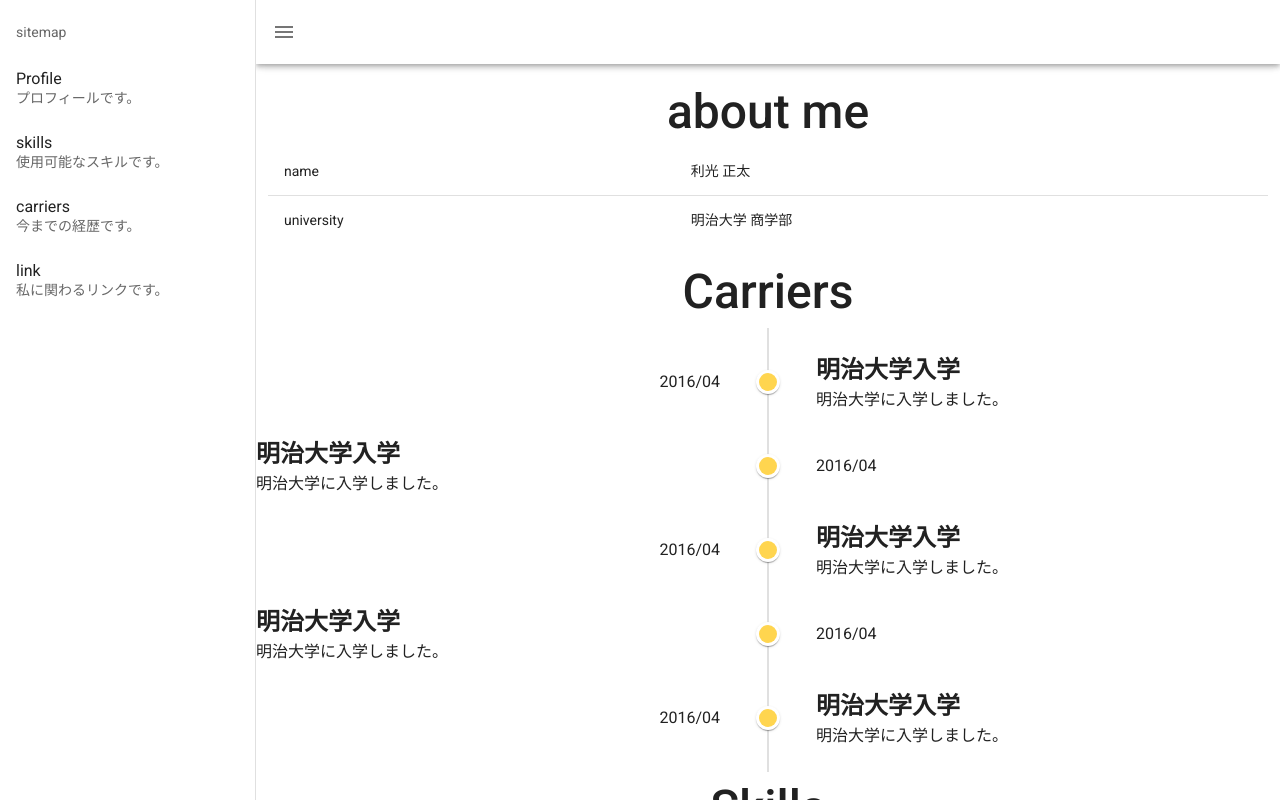
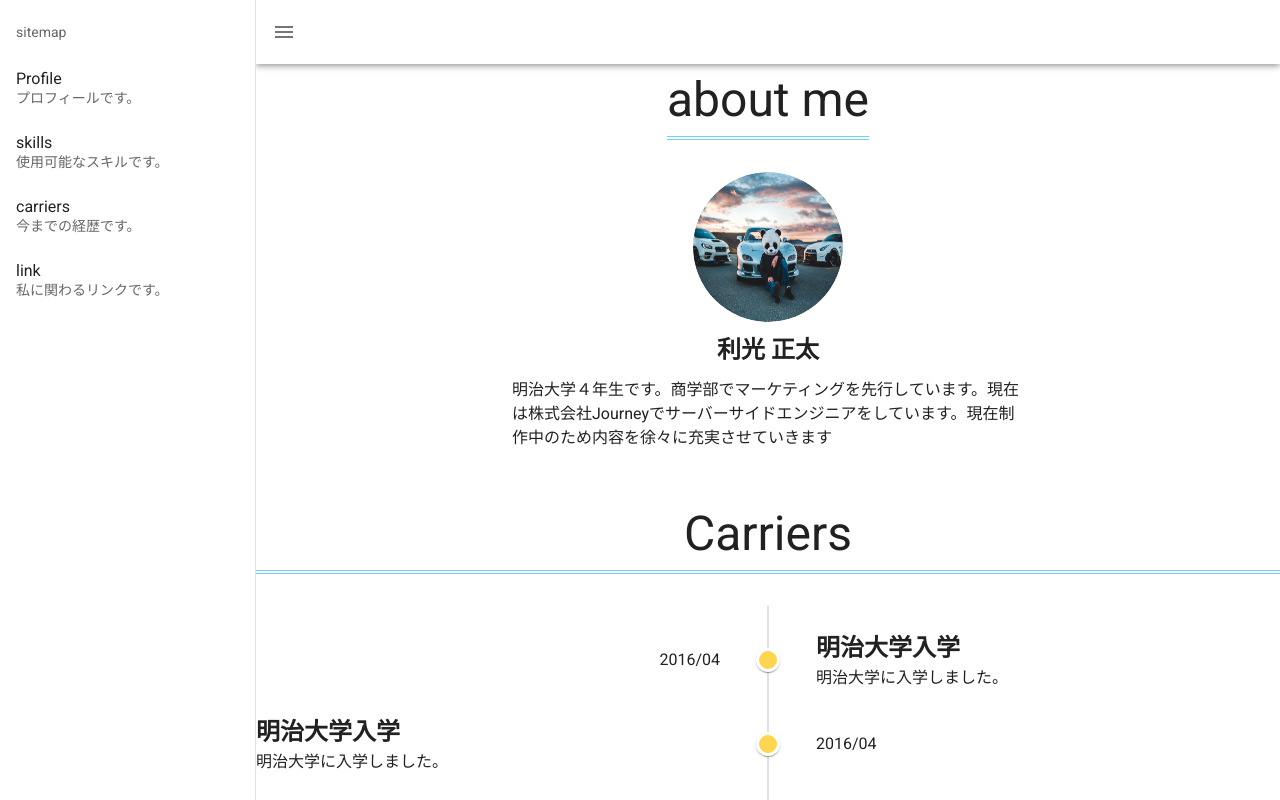
Before and after one commit to mishitoshi/my-portfolio, a Vue app: page / in a window 1280 px wide. Shown: the top 800 px of the page. Built offline with nearby package versions, Linux system fonts and the light colour scheme.

Commit message:
change: layout

```diff
--- a/src/assets/stylesheets/_mixin.scss
+++ b/src/assets/stylesheets/_mixin.scss
@@ -11,3 +11,10 @@
     @content;
   }
 }
+
+@mixin flex-column {
+  display: flex;
+  align-items: center;
+  justify-content: center;
+  flex-direction: column;
+}
--- a/src/components/AboutMe.vue
+++ b/src/components/AboutMe.vue
@@ -1,15 +1,14 @@
 <template>
-  <v-container fluid>
+  <section class="section-wrapper">
     <Title :title="title" />
-    <v-simple-table light>
-      <tbody>
-        <tr v-for="(item, i) in items" :key="i">
-          <td>{{ item.title }}</td>
-          <td>{{ item.content }}</td>
-        </tr>
-      </tbody>
-    </v-simple-table>
-  </v-container>
+    <div class="aboutMe-wrapper">
+      <v-avatar size="150">
+        <img :src="profile.image.path" :alt="profile.image.alt" />
+      </v-avatar>
+      <h2>{{ profile.name }}</h2>
+      <p>{{ profile.content }}</p>
+    </div>
+  </section>
 </template>
 
 <script>
@@ -21,18 +20,33 @@ export default {
   },
   data: () => ({
     title: "about me",
-    items: [
-      {
-        title: "name",
-        content: "利光 正太"
+    profile: {
+      image: {
+        path: require("@/assets/images/avatar.jpg"),
+        alt: "プロフィール画像"
       },
-      {
-        title: "university",
-        content: "明治大学 商学部"
-      }
-    ]
+      name: "利光 正太",
+      content:
+        "明治大学４年生です。商学部でマーケティングを先行しています。現在は株式会社Journeyでサーバーサイドエンジニアをしています。現在制作中のため内容を徐々に充実させていきます"
+    }
   })
 };
 </script>
 
-<style scoped lang="scss"></style>
+<style scoped lang="scss">
+.section-wrapper {
+  @include flex-column;
+  margin-bottom: 32px;
+  padding: 0 15vw;
+}
+.aboutMe-wrapper {
+  @include flex-column;
+  width: 80%;
+  @include sp {
+    width: 90%;
+  }
+  h2 {
+    padding: 10px 0;
+  }
+}
+</style>
--- a/src/components/Title.vue
+++ b/src/components/Title.vue
@@ -1,5 +1,5 @@
 <template>
-  <h2 class="sectionTitle">{{ title }}</h2>
+  <h2 class="section-title">{{ title }}</h2>
 </template>
 
 <script>
@@ -15,9 +15,12 @@ export default {
 </script>
 
 <style scoped lang="scss">
-.sectionTitle {
+.section-title {
+  text-align: center;
   font-size: 48px;
-  text-align: center;
-  font-weight: 500;
+  font-weight: normal;
+  border-bottom: double 4px #6DD3F7;
+  margin-bottom: 32px;
+  width: 0 auto;
 }
 </style>
--- a/src/main.js
+++ b/src/main.js
@@ -1,6 +1,8 @@
 import Vue from "vue";
 import App from "./App.vue";
 import vuetify from "./plugins/vuetify";
+
+require("@/assets/stylesheets/main.scss");
 
 Vue.config.productionTip = false;
 
```
Also changed, not shown: src/assets/images/avatar.jpg (added).
